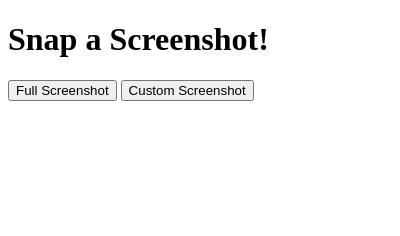
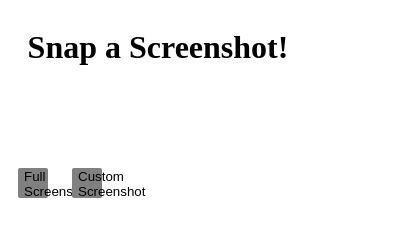
Before and after one commit to erikacollinsreynolds/chromeExt, a browser extension: page popup.html in a window 400 px wide. Drawn offline with Linux system fonts and the light colour scheme.

Commit message:
thursday changes

```diff
--- a/button.css
+++ b/button.css
@@ -1,3 +1,16 @@
+body {
+  width: 400px;
+  height: 300px;
+}
+
+#mainTitle {
+  display: flex;
+  justify-content: space-around;
+  height: 150px;
+  width: 300px;
+  text-align: center;
+}
+
 button {
     height: 30px;
     width: 30px;
@@ -5,6 +18,7 @@ button {
     margin: 10px;
     border: none;
     border-radius: 2px;
+    background-color: gray;
 
   }
 
--- a/popup.html
+++ b/popup.html
@@ -2,10 +2,10 @@
 <!DOCTYPE html>
 <html>
   <head>
-    <link rel="stylesheet" href="popup.css">
+    <link rel="stylesheet" href="button.css">
   </head>
   <body>
-   <div id="notify-wrapper">
+   <div id="header">
     <div id="mainTitle">
       <h1>Snap a Screenshot!</h1>
     </div>
@@ -20,6 +20,6 @@
       </div>
     </div>
    </div>
-   <script src="/popup.js"></script>
+   <script src="popup.js"></script>
   </body>
 </html>
--- a/popup.js
+++ b/popup.js
@@ -4,8 +4,14 @@
   const fullScreen = document.querySelector('#fullScreen');
   const customScreen = document.querySelector('#customScreen')
 
-  fullScreen.dispatchEvent(new KeyboardEvent('keydown', {'key':'Shift'}, {'key':'Command'}, {'key':'3'}  ));
-  customScreen.dispatchEvent(new KeyboardEvent( 'keydown' , {'key':'Command', 'key': 'Shift', 'key': '4'} ));
+fullScreen.addEventListener("click",function(){
+    fullScreen.dispatchEvent(new KeyboardEvent('keydown', {'key':'Shift'}, {'key':'Command'}, {'key':'3'}  ));
+
+})
+customScreen.addEventListener("click", function(){
+    customScreen.dispatchEvent(new KeyboardEvent( 'keydown' , {'key':'Command', 'key': 'Shift', 'key': '4'} ));
+
+})
 
   //   "background": {
   //   "service_worker": "background.js"
```
Also changed, not shown: images/get_started128.png (added), images/get_started16.png (added), images/get_started32.png (added), images/get_started48.png (added).
